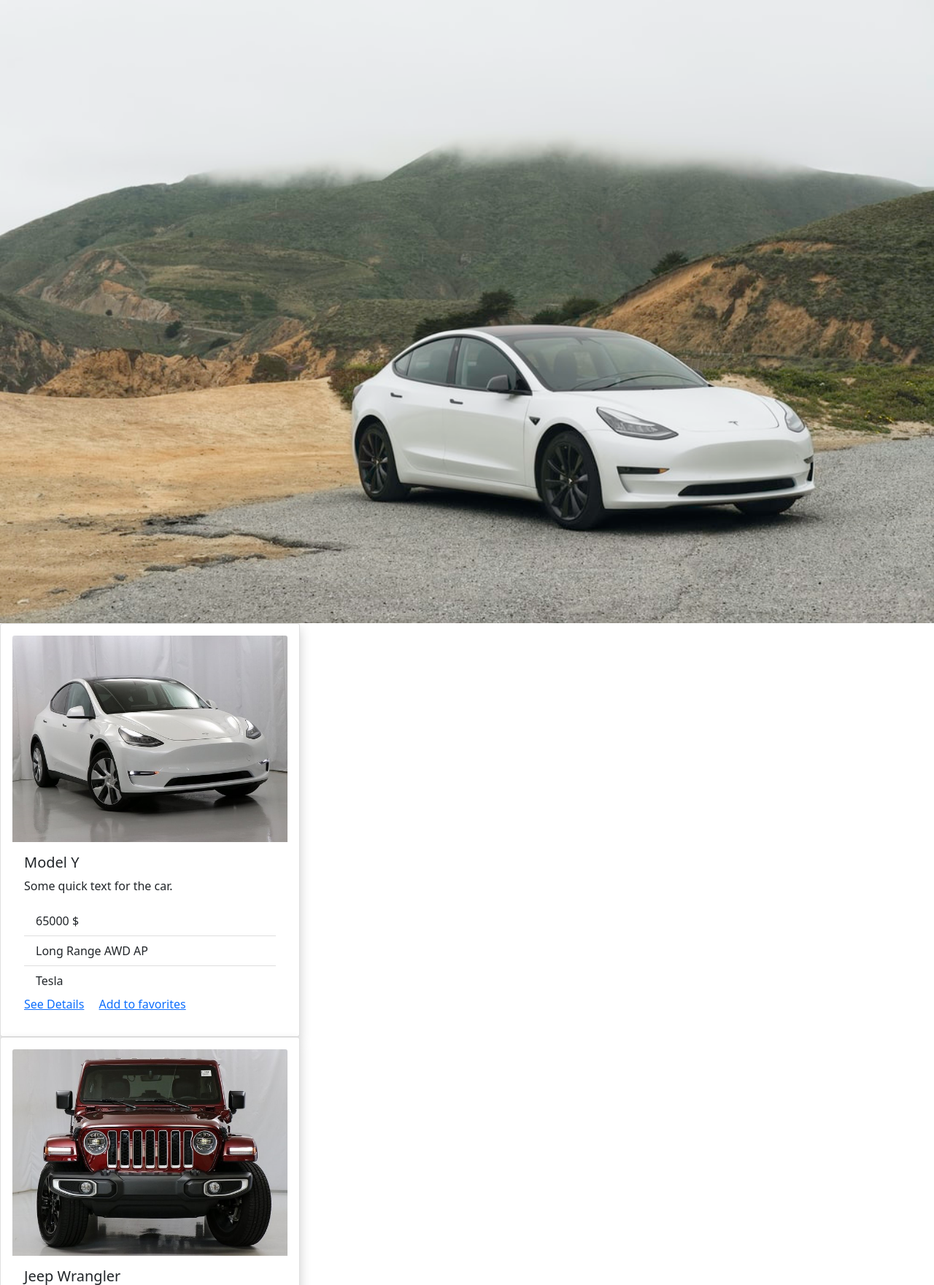
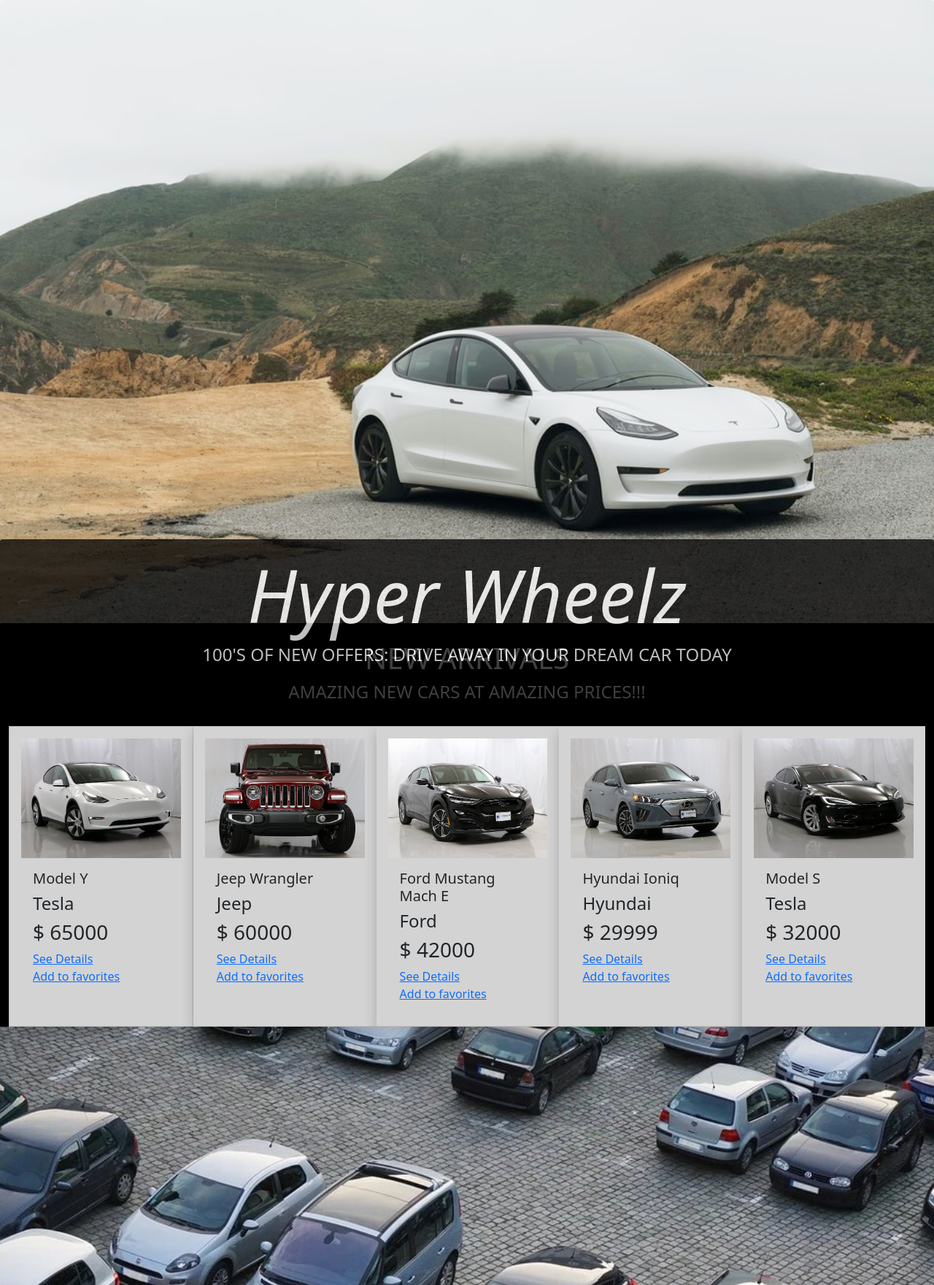
Before and after one commit to Ezequiel000/HawtWheelzProject, a Django app: page / in a window 1280 px wide. Shown: the part 181-1942 px from the top of the page at 73% size. Run offline with Django 4.2, Linux system fonts and the light colour scheme; data comes from the database, SQL or seed files in the repository; some libraries are stand-ins or nearby versions.

Commit message:
Updated Osman2.0 with my own code from Osman_Arellano
The index page now has the card group displaying from left to right and then text over the image with an opacity effect.

Detail page should be linked in index and inventory so now when you click see detail you get more details about the car.

```diff
--- a/HawtWheelzProject/urls.py
+++ b/HawtWheelzProject/urls.py
@@ -2,10 +2,12 @@ from django.contrib import admin
 from django.urls import path, include
 from django.conf.urls.static import static
 from django.conf import settings
+from home import views
 
 urlpatterns = [
     path('admin/', admin.site.urls),
     path('', include('home.urls')),
+    path('<int:car_id>', views.car_detail, name="car_detail")
 ]
 urlpatterns += static(settings.STATIC_URL, document_root=settings.STATIC_ROOT)
 urlpatterns += static(settings.MEDIA_URL, document_root=settings.MEDIA_ROOT)
--- a/home/models.py
+++ b/home/models.py
@@ -24,3 +24,8 @@ class Car(models.Model):
     def was_added_recently(self):  # will return true if the car was added in the last week
         now = timezone.now()
         return now - datetime.timedelta(days=7) <= self.date_added <= now
+
+    def get_detail(self):  # will return car info needed for the detail html
+        return reverse('car_detail', kwargs={
+            'car_id': self.id
+        })
--- a/home/views.py
+++ b/home/views.py
@@ -26,3 +26,12 @@ def about(request):
 
 
     return render(request, 'home/about.html')
+
+
+def car_detail(request, car_id):
+    cars = get_object_or_404(Car, id=car_id)
+
+    context = {
+        'cars':cars
+    }
+    return render(request, 'home/detail.html', context)
--- a/templates/home/index.html
+++ b/templates/home/index.html
@@ -2,32 +2,46 @@
 {% load static %}
 {% block content %}
 
-    <img src="{% static 'home/images/tesla-home-background.jpg' %}" width ="100%" alt="...">
+    {# Creates the card for the first image on the homepage#}
+        <img class="card-img" src = "{% static 'home/images/tesla-home-background.jpg' %}" style="width: 100%" alt="..."> {# image source #}
+        <div class = "card-img-overlay text-white text-center opacity-75"
+             style = "background-color: black; width: 100%; height: 30%; top: 130%; left: 50%;
+                      transform: translate(-50%,-50%)"> {# The text overlay for the image itself along with the text underneath #}
+            <h1 style = "font-size: 100px; font-style: italic">Hyper Wheelz</h1>
+            <h4>100'S OF NEW OFFERS: DRIVE AWAY IN YOUR DREAM CAR TODAY</h4>
+
+
+    </div>
 
 
 
-{% for car in new_cars %}
-    <div class="row row-cols-1 row-cols-md-3 g-4">
-  <div class="col">
-    <div class="card h-100">
-      <img src="{{ car.image.url }}" class="card-img-top" alt="...">
-      <div class="card-body">
+    <div class="container-fluid " style="background-color: black; height: auto; background-size: cover" > {# Creates the container to hold the card group together #}
+        <br>
+        <h1 class="text-center text-white" style= "background-color: black;">NEW ARRIVALS</h1>
+        <h4 class="text-center text-white">AMAZING NEW CARS AT AMAZING PRICES!!!</h4>
+    <br>
+
+
+    <div class="card-group">  {# start of card group #}
+  {% for car in new_cars %}  {# start of for loop to read all data in the database to print cards #}
+  <div class="card" style = "background-color: lightgrey">
+    <img class="card-img-top" src="{{ car.image.url }}" alt="...">
+    <div class="card-body">
         <h5 class="card-title">{{ car.name }}</h5>
-        <p class="card-text">Some quick text for the car.</p>
-           <ul class="list-group list-group-flush">
-        <li class="list-group-item">{{ car.price }} $</li>
-        <li class="list-group-item">{{ car.model }}</li>
-        <li class="list-group-item">{{ car.make }}</li>
-        </ul>
-       <a href="#" class="card-link">See Details</a>
-        <a href="#" class="card-link">Add to favorites</a>
-        </div>
-      </div>
+        <h4 class="card-text">{{ car.make }}</h4>
+        <h3 class="card-text">$ {{ car.price }}</h3>
+        <a href="{{ car.get_detail }}" class="card-link">See Details</a>
+        <br>
+        <a href="#" class="card-link">Add to favorites </a>
     </div>
-
   </div>
 
-</div>
-{% endfor %}
+
+{% endfor %} {# end of for loop #}
+    </div>
+    </div> {# closing both container and card group#}
+
+    <img src="{% static 'home/images/bg.jpg' %}" width ="100%" alt="..." style = "background-attachment: fixed;
+    background-position: center; background-repeat: no-repeat; background-size: cover"> {# image at the bottom so when you scroll it moves #}
 
 {% endblock content %}
--- a/templates/home/inventory.html
+++ b/templates/home/inventory.html
@@ -52,7 +52,7 @@
         <li class="list-group-item">{{ car.make }}</li>
         </ul>
         <div class="card-body">
-       <a href="#" class="card-link">See Details</a>
+       <a href="{{ car.get_detail }}" class="card-link">See Details</a>
         <a href="#" class="card-link">Add to favorites</a>
          </div>
         </div>
```
Also changed, not shown: templates/home/detail.html (+25 -13 lines), static/home/images/bg.jpg (added), static/home/images/wheel1.png (added).
